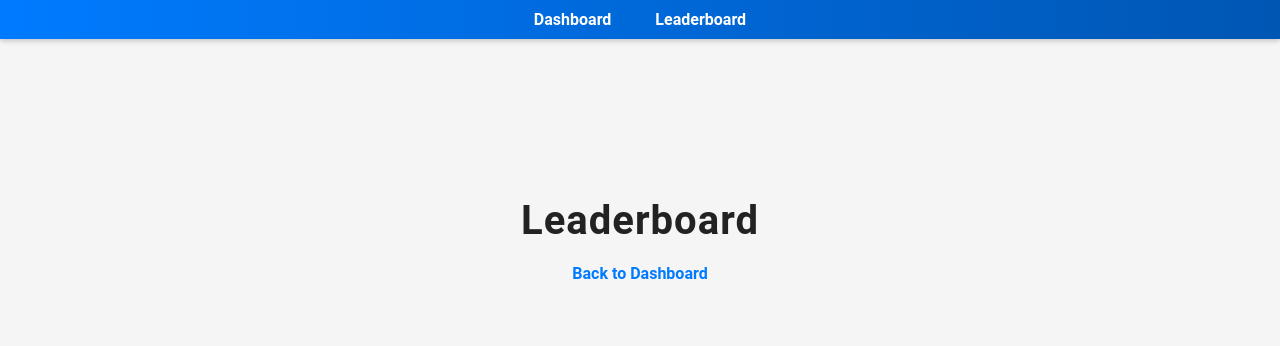
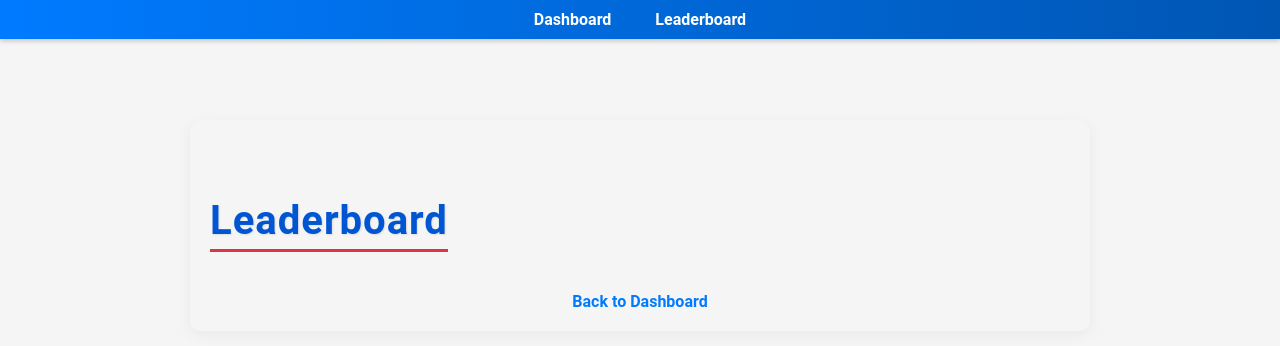
Before and after one commit to Steven5712/frc-fantasy, a Flask app: page /leaderboard in a window 1280 px wide. Shown: the top 346 px of the page. Run offline with Flask 3, Linux system fonts and the light colour scheme.

Commit message:
Leaderboard header polish

```diff
--- a/static/css/base.css
+++ b/static/css/base.css
@@ -26,6 +26,11 @@ h1 {
     font-size: 2.5em;
     letter-spacing: 1px;
     text-align: center;
+    color: #0056d2;
+    text-shadow: 1px 1px 2px rgba(0, 0, 0, 0.1);
+    border-bottom: 3px solid #dc3545;
+    display: inline-block;
+    padding-bottom: 5px;
 }
 
 h2 {
@@ -37,4 +42,7 @@ h2 {
 .content {
     margin-top: 100px; /* Space for fixed nav */
     padding: 20px;
+    background-color: #f5f5f5;
+    border-radius: 10px;
+    box-shadow: 0 4px 15px rgba(0, 0, 0, 0.05);
 }
```
